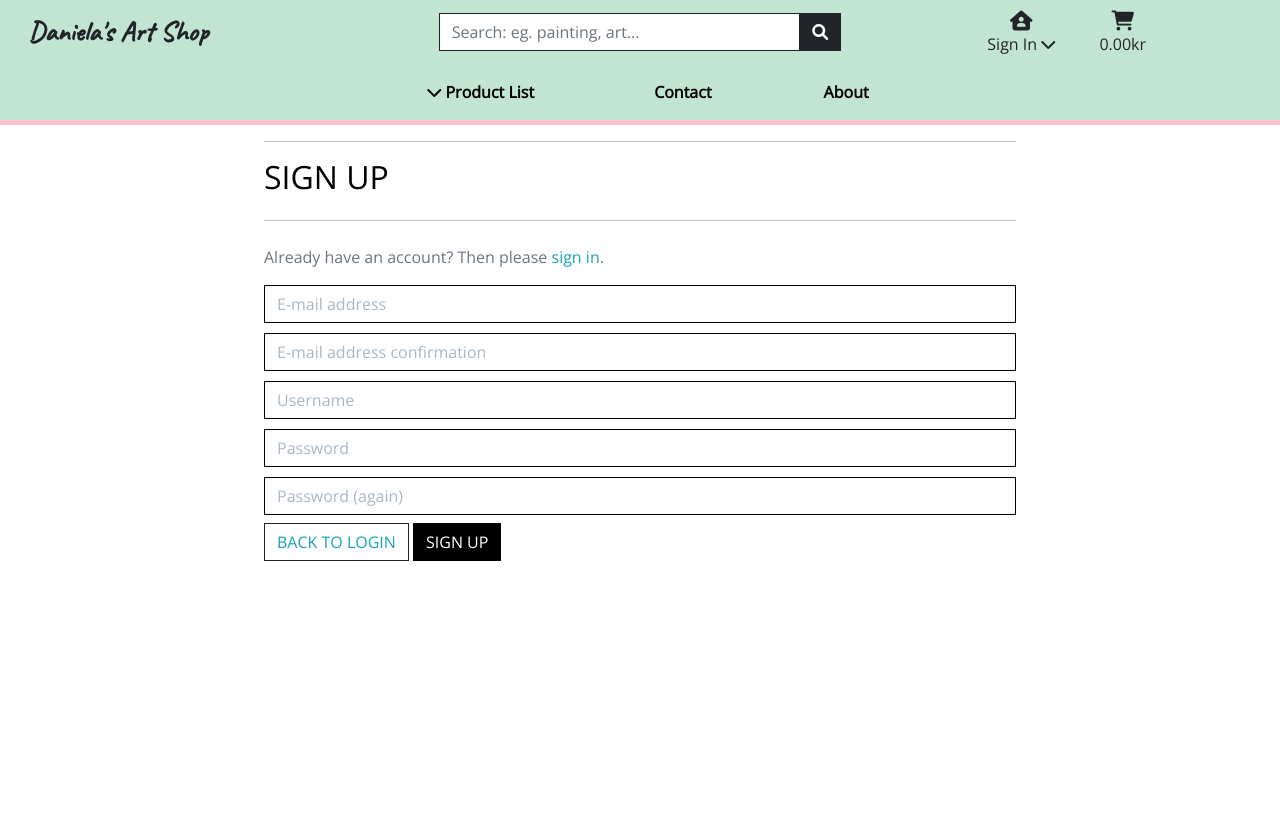
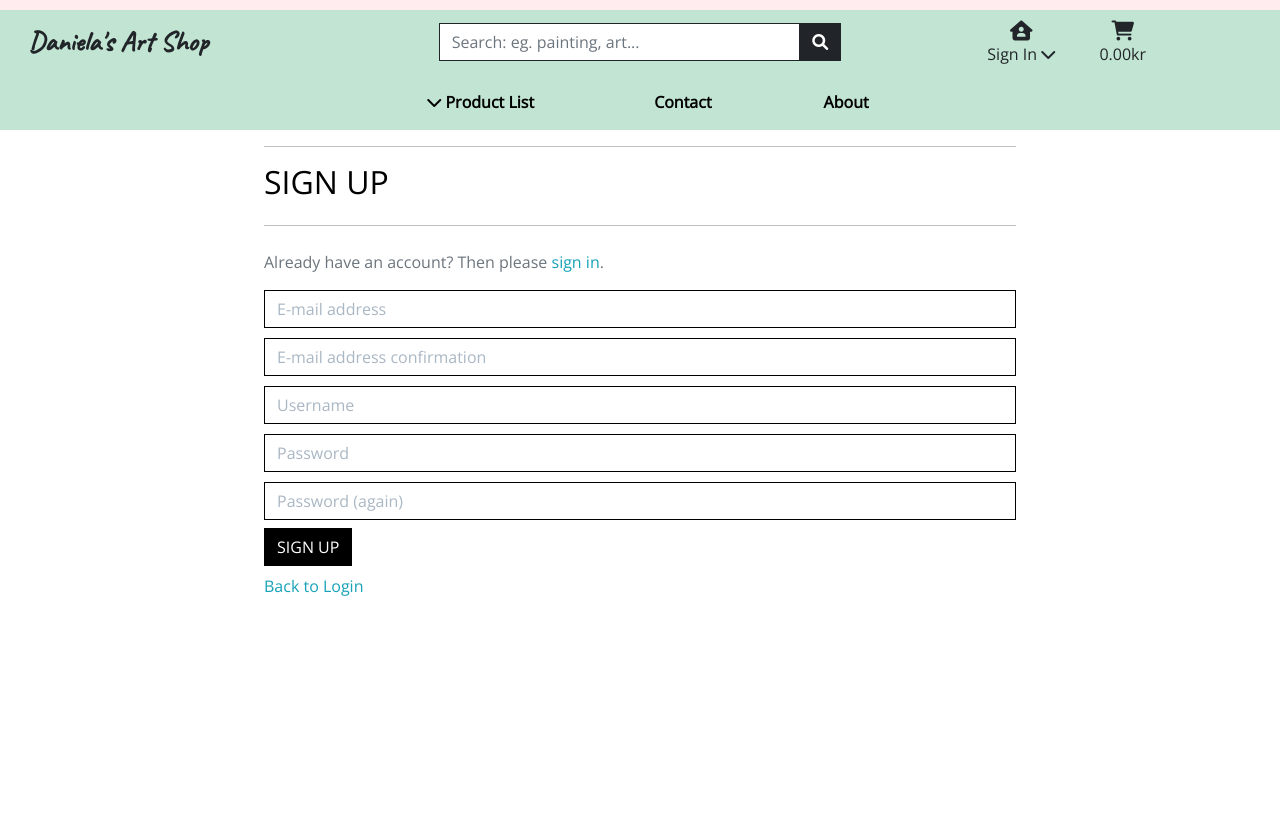
Before and after one commit to fdasabino/art-shop-p5, a Django app: page /accounts/signup/ in a window 1280 px wide. Shown: the top 838 px of the page. Run offline with Django 3.2, Linux system fonts and the light colour scheme; parts of the project's set-up code (start-up, migrations or seed data) failed here and were passed over; some libraries are stand-ins or nearby versions.

Commit message:
adjsted styling on templates

```diff
--- a/static/css/base.css
+++ b/static/css/base.css
@@ -82,7 +82,7 @@ a.category-badge>span.badge:hover {
 
 .card-header,
 .dropdown-menu {
-  background-color: #C2E5D3;
+  background-color: rgb(255, 236, 239);
 }
 
 
@@ -92,8 +92,8 @@ nav {
   background-color: #C2E5D3 !important;
 }
 
-nav {
-  border-bottom: 5px solid rgb(255, 194, 204);
+header {
+  border-top: 10px solid rgb(255, 236, 239);
 }
 
 .bg-pink {
--- a/templates/allauth/account/signup.html
+++ b/templates/allauth/account/signup.html
@@ -18,8 +18,10 @@
   {% if redirect_field_value %}
   <input type="hidden" name="{{ redirect_field_name }}" value="{{ redirect_field_value }}" />
   {% endif %}
-  <a class="btn btn-outline-dark rounded-0 mt-2" href="{% url 'account_login' %}">Back to Login</a>
-  <button class="btn btn-outline-dark rounded-0 mt-2 type="submit">{% trans "Sign Up" %}</button>
+  <button class="btn btn-outline-dark rounded-0 mt-2 type=" submit">{% trans "Sign Up" %}</button>
+  <p class="mt-2">
+    <a href="{% url 'account_login' %}">Back to Login</a>
+  </p>
 </form>
 
 {% endblock %}
```
